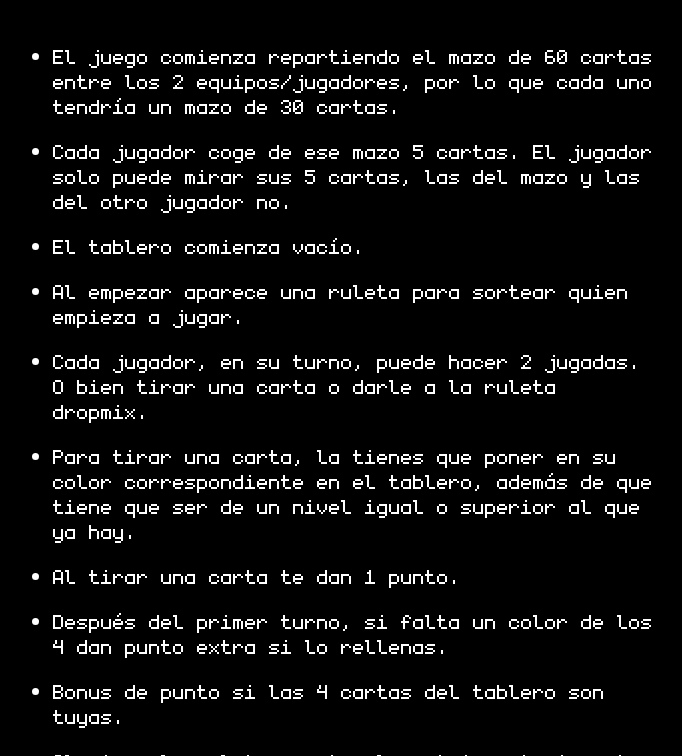
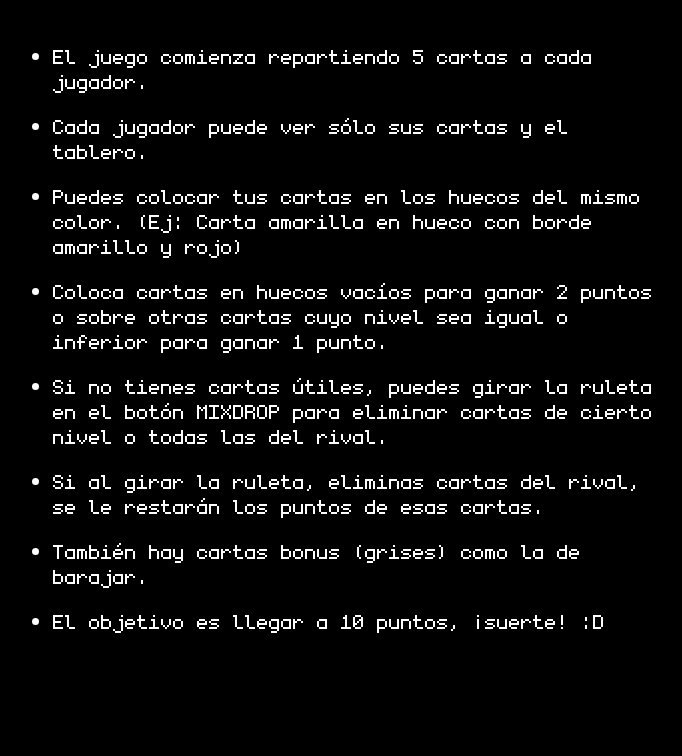
Before and after one commit to rocigonf/mixdrop, an Angular app in the folder mixdrop-front/: page / in a window 1280 px wide. Shown: the part 1620-2376 px from the top of the page, without its empty margins (303-985 px from the left). Built offline with nearby package versions, Linux system fonts and the light colour scheme.

Commit message:
Actualizadas reglas y texto de cartas fx

```diff
--- a/mixdrop-front/src/app/pages/home/home.component.html
+++ b/mixdrop-front/src/app/pages/home/home.component.html
@@ -8,9 +8,9 @@
 
   <div class="text-section">
     <p class="text">
-      DropMix te permite crear música como nunca antes lo habías hecho. <br><br>
+      MixDrop te permite crear música como nunca antes lo habías hecho. <br><br>
       Este trepidante juego de mezclas musicales te ofrece una forma totalmente nueva de coleccionar, descubrir y combinar tu música favorita. Reta a tus amigos (hasta 4 jugadores) y haz unas mezclas totalmente inéditas de tus canciones preferidas. <br><br>
-      Con las cartas DropMix  podrás mezclar canciones de éxito de los mejores artistas, tales como Bruno Mars, Childish Gambino, Disturbed, Ed Sheeran, Imagine Dragons, Sam Hunt, Sia, The Weeknd, y muchos más.
+      Con las cartas MixDrop podrás mezclar canciones de éxito de los mejores artistas, tales como Bruno Mars, Childish Gambino, Disturbed, Ed Sheeran, Imagine Dragons, Sam Hunt, Sia, The Weeknd, y muchos más.
     </p>
     <img src="/images/card.webp" alt="carta">
   </div>
@@ -18,17 +18,14 @@
   <h1 id="rules">REGLAS</h1>
   <img id="triangle" src="/images/triangle.png" alt="triangulo">
   <ul class="rule-list">
-    <li>El juego comienza repartiendo el mazo de 60 cartas entre los 2 equipos/jugadores, por lo que cada uno tendría un mazo de 30 cartas.</li>
-    <li>Cada jugador coge de ese mazo 5 cartas. El jugador solo puede mirar sus 5 cartas, las del mazo y las del otro jugador no.</li>
-    <li>El tablero comienza vacío.</li>
-    <li>Al empezar aparece una ruleta para sortear quien empieza a jugar.</li>
-    <li>Cada jugador, en su turno, puede hacer 2 jugadas. O bien tirar una carta o darle a la ruleta dropmix.</li>
-    <li>Para tirar una carta, la tienes que poner en su color correspondiente en el tablero, además de que tiene que ser de un nivel igual o superior al que ya hay.</li>
-    <li>Al tirar una carta te dan 1 punto.</li>
-    <li>Después del primer turno, si falta un color de los 4 dan punto extra si lo rellenas.</li>
-    <li>Bonus de punto si las 4 cartas del tablero son tuyas.</li>
-    <li>Al girar la ruleta, resta al contrincante 1 punto por cada carta que quite.</li>
-    <li>El objetivo es conseguir 21 puntos o 15 si lo has seleccionado antes de empezar el juego.</li>
+    <li>El juego comienza repartiendo 5 cartas a cada jugador.</li>
+    <li>Cada jugador puede ver sólo sus cartas y el tablero.</li>
+    <li>Puedes colocar tus cartas en los huecos del mismo color. (Ej: Carta amarilla en hueco con borde amarillo y rojo)</li>
+    <li>Coloca cartas en huecos vacíos para ganar 2 puntos o sobre otras cartas cuyo nivel sea igual o inferior para ganar 1 punto.</li>
+    <li>Si no tienes cartas útiles, puedes girar la ruleta en el botón MIXDROP para eliminar cartas de cierto nivel o todas las del rival.</li>
+    <li>Si al girar la ruleta, eliminas cartas del rival, se le restarán los puntos de esas cartas.</li>
+    <li>También hay cartas bonus (grises) como la de barajar.</li>
+    <li>El objetivo es llegar a 10 puntos, ¡suerte! :D</li>
   </ul>
 
   <img class="speaker-girl" [src]="currentRunaFrameName" alt="speaker girl">
```
Also changed, not shown: 2 other files (tests, documents, lock files or other folders).
